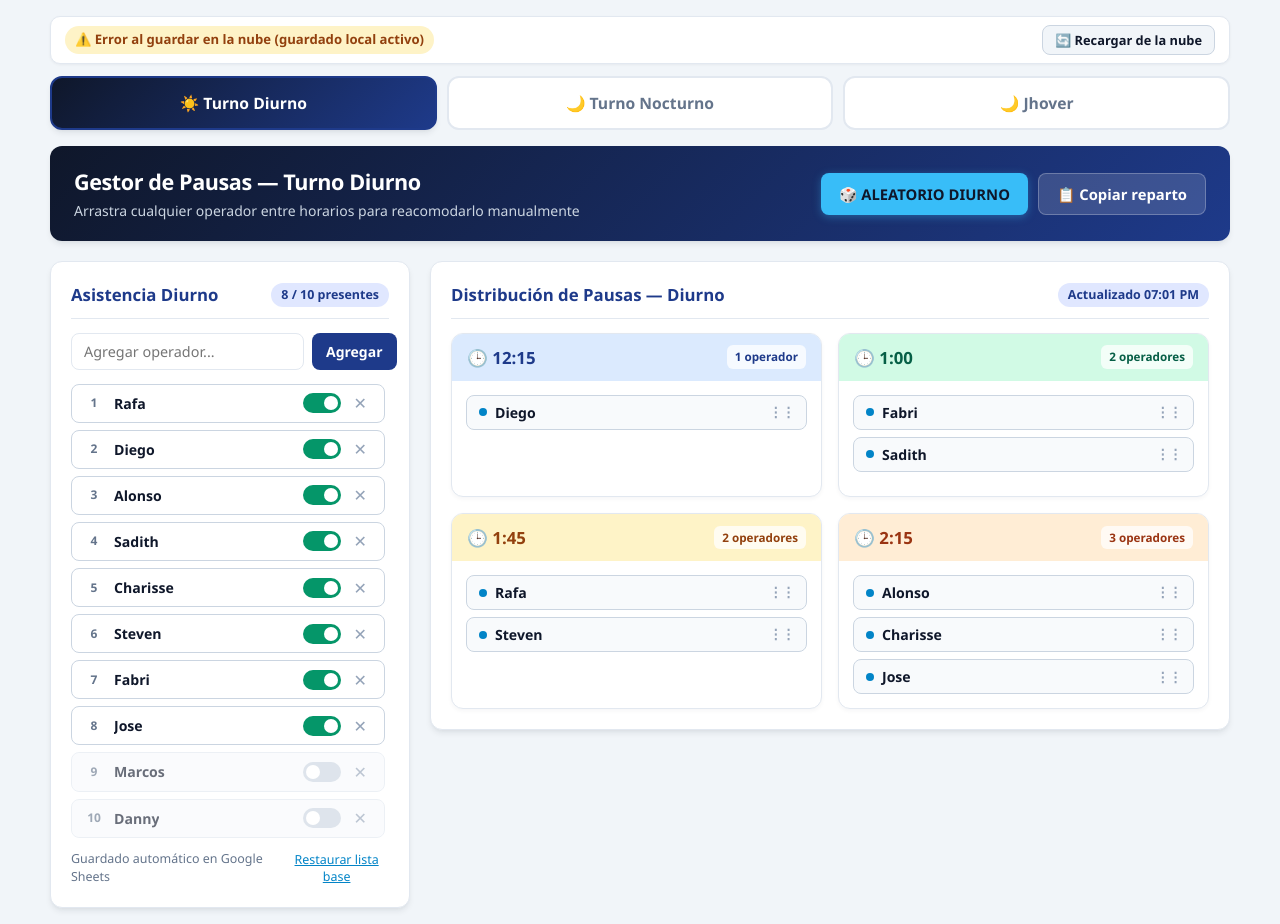
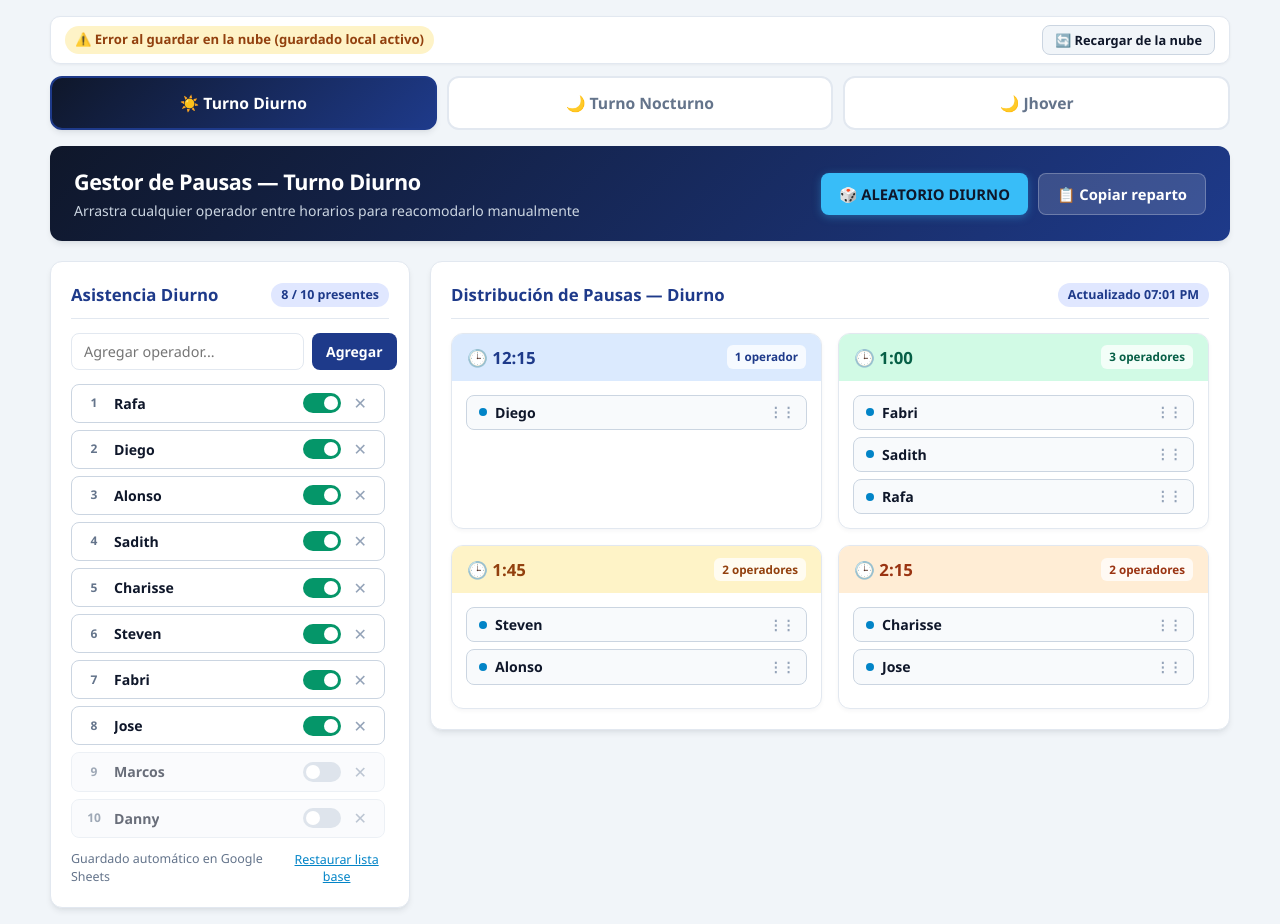
Before and after one commit to vicmanuel99-hub/control-de-pausas, a plain HTML site: page index.html in a window 1280 px wide. Both pictures are taken after a click on the button "🎲 ALEATORIO DIURNO". Drawn offline with Linux system fonts and the light colour scheme; no server answers.

Commit message:
Distribuir proporcionalmente bloques de turno diurno (1 en 12:15 y reparto equilibrado en 1:00, 1:45 y 2:15)

```diff
--- a/index.html
+++ b/index.html
@@ -701,7 +701,7 @@
           <div class="shift-card c-green">
             <div class="shift-header">
               <span class="shift-time">🕒 1:00</span>
-              <span class="shift-rule" id="badge-day-100">Pareja (2)</span>
+              <span class="shift-rule" id="badge-day-100">Grupo</span>
             </div>
             <div class="shift-body dropzone" data-turno="diurno" data-slot="t100" id="day-t100">
               <span class="empty-slot">Presiona ALEATORIO DIURNO</span>
@@ -711,7 +711,7 @@
           <div class="shift-card c-amber">
             <div class="shift-header">
               <span class="shift-time">🕒 1:45</span>
-              <span class="shift-rule" id="badge-day-145">Pareja (2)</span>
+              <span class="shift-rule" id="badge-day-145">Grupo</span>
             </div>
             <div class="shift-body dropzone" data-turno="diurno" data-slot="t145" id="day-t145">
               <span class="empty-slot">Presiona ALEATORIO DIURNO</span>
@@ -721,7 +721,7 @@
           <div class="shift-card c-orange">
             <div class="shift-header">
               <span class="shift-time">🕒 2:15</span>
-              <span class="shift-rule" id="badge-day-215">Bloque final</span>
+              <span class="shift-rule" id="badge-day-215">Grupo</span>
             </div>
             <div class="shift-body dropzone" data-turno="diurno" data-slot="t215" id="day-t215">
               <span class="empty-slot">Presiona ALEATORIO DIURNO</span>
@@ -1245,14 +1245,41 @@
 
         const mezclados = mezclarFisherYates(otrosPresentes);
 
-        const t1215 = mezclados.slice(0, 1);
-        const t100  = mezclados.slice(1, 3);
-        const t145  = mezclados.slice(3, 5);
-        let t215    = mezclados.slice(5);
-
-        if (joseNombre) {
-          t215.push(joseNombre);
-          t215 = mezclarFisherYates(t215);
+        let t1215 = [];
+        let t100 = [];
+        let t145 = [];
+        let t215 = [];
+
+        if (mezclados.length === 0) {
+          if (joseNombre) t215 = [joseNombre];
+        } else {
+          t1215 = [mezclados[0]];
+          const restoOtros = mezclados.slice(1);
+          const totalResto = restoOtros.length + (joseNombre ? 1 : 0);
+
+          let cupo100 = 0;
+          let cupo145 = 0;
+          if (joseNombre && totalResto === 1) {
+            cupo100 = 0;
+            cupo145 = 0;
+          } else if (joseNombre && totalResto === 2) {
+            cupo100 = 1;
+            cupo145 = 0;
+          } else {
+            const base = Math.floor(totalResto / 3);
+            const sobrantes = totalResto % 3;
+            cupo100 = base + (sobrantes >= 1 ? 1 : 0);
+            cupo145 = base + (sobrantes >= 2 ? 1 : 0);
+          }
+
+          t100 = restoOtros.slice(0, cupo100);
+          t145 = restoOtros.slice(cupo100, cupo100 + cupo145);
+          t215 = restoOtros.slice(cupo100 + cupo145);
+
+          if (joseNombre) {
+            t215.push(joseNombre);
+            t215 = mezclarFisherYates(t215);
+          }
         }
 
         const reparto = { t1215, t100, t145, t215, hora: horaActual };
```
